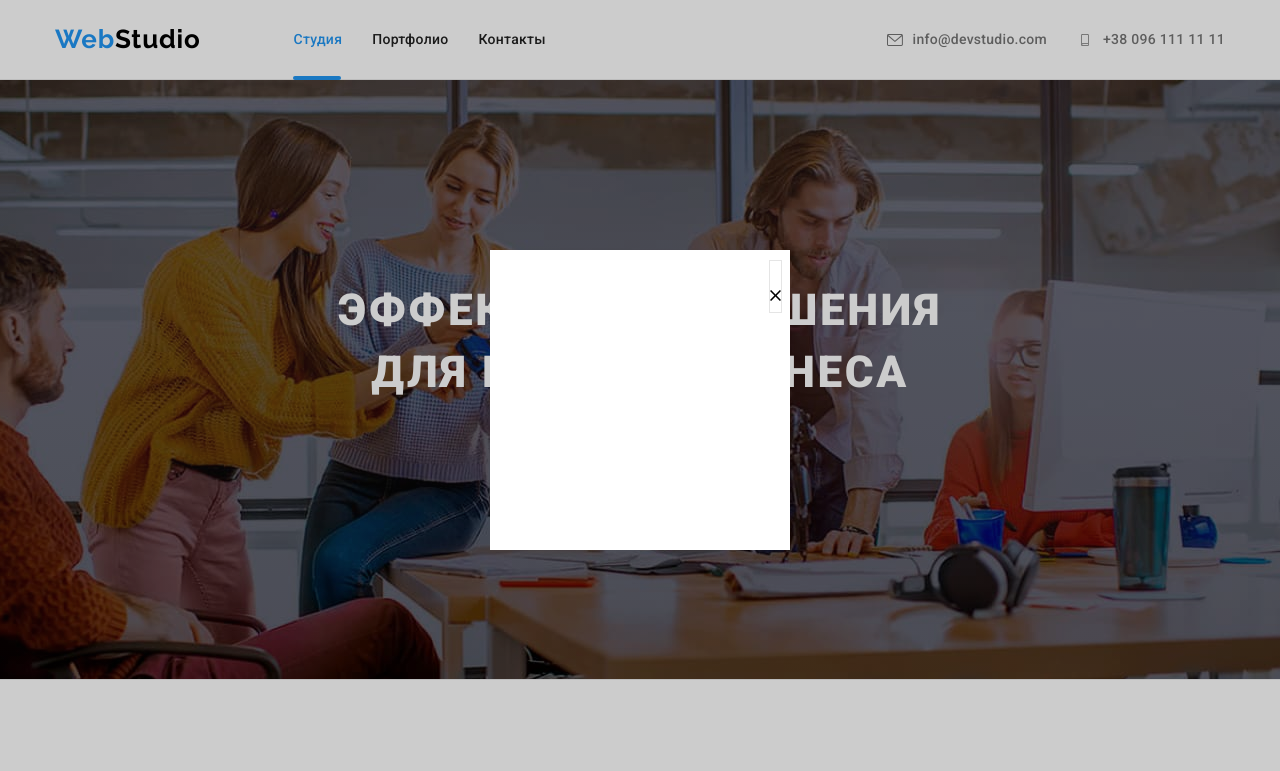
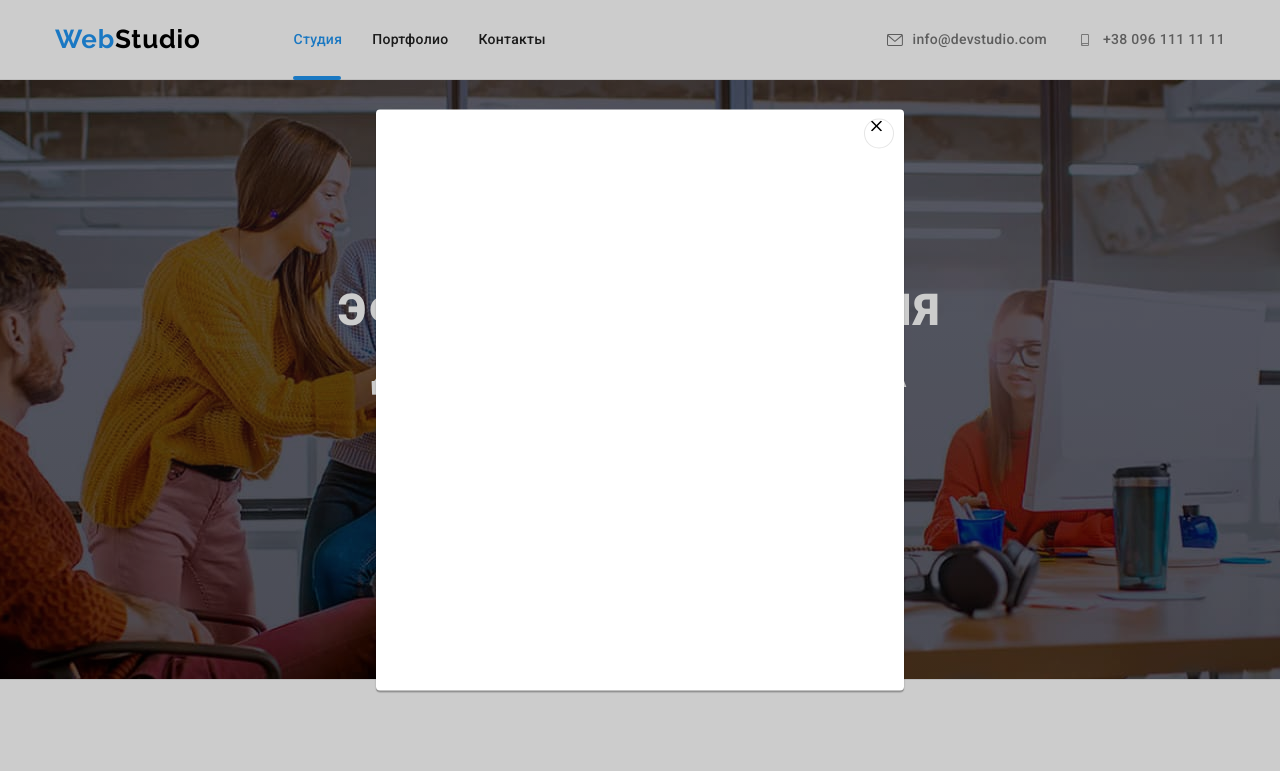
Before and after one commit to AleksandrKolenov/goit-markup-hw-05, a plain HTML site: page index.html in a window 1280 px wide. Both pictures are taken after a click on the button "Заказать услугу". Shown: the top 771 px of the page. Drawn offline with nearby package versions, Linux system fonts and the light colour scheme.

Commit message:
Исправления

```diff
--- a/css/main.css
+++ b/css/main.css
@@ -721,11 +721,11 @@ text-transform: uppercase;
     top: 50%;
     left: 50%;
     transform: translate(-50%, -50%);
-    width: 300px;
-    height: 300px;
+    width: 528px;
+    height: 581px;
     background-color: #fff;
-
-
+    box-shadow: 0px 1px 3px rgba(0, 0, 0, 0.12), 0px 1px 1px rgba(0, 0, 0, 0.14), 0px 2px 1px rgba(0, 0, 0, 0.2);
+    border-radius: 4px;
 }
 
 
@@ -744,25 +744,25 @@ text-transform: uppercase;
   }
 
  .cross {
- padding: 0;
+ position: relative;
+ display: flex;
+ margin: 9px 10px;
   background-color: var(--primery-bg-color);
-  border: 1px solid rgba(0, 0, 0, 0.1);}
-
-
-
-
+  border: 1px solid rgba(0, 0, 0, 0.1);
+  width: 30px;
+height: 30px;
+border-radius: 50%;
+}
 
 
 .closed {
+
   position: absolute;
   border-radius: 50%;
   top: 0;
   right: 0;
   fill: black;
-  margin-top: 8px;
-  margin-right: 8px;}
-
-
+  }
 
 
 
```
